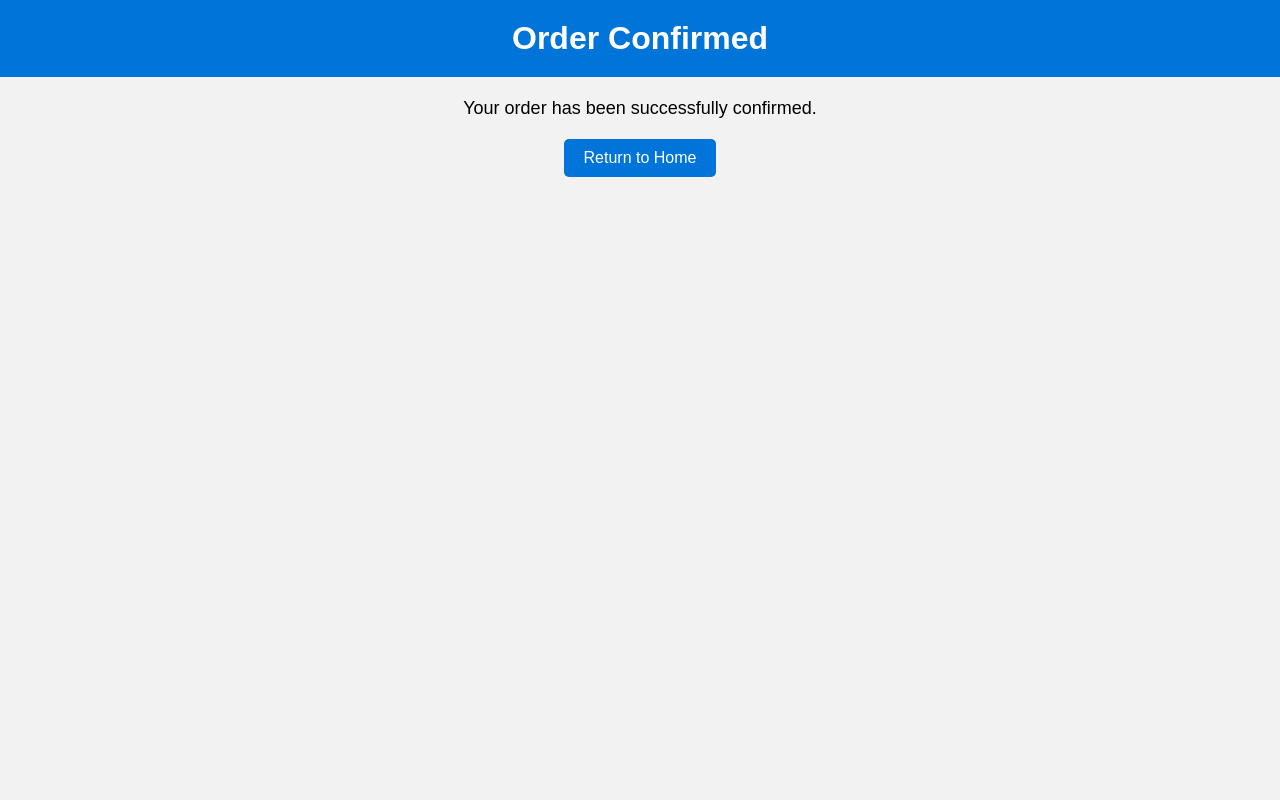
After one commit to VaishnavSRaj/inmakes_assignment, a Django app: page /success in a window 1280 px wide. The commit adds this page. Run offline with Django 4.2, Linux system fonts and the light colour scheme.

Commit message:
third commit

```diff
--- a/SchoolStore/SchoolApp/urls.py
+++ b/SchoolStore/SchoolApp/urls.py
@@ -8,5 +8,6 @@ urlpatterns = [
     path('register', views.register, name='register'),
     path('info', views.info, name='info'),
     path('logout', views.logout, name='logout'),
+    path('success', views.success, name='success'),
 
 ]
--- a/SchoolStore/SchoolApp/views.py
+++ b/SchoolStore/SchoolApp/views.py
@@ -56,3 +56,6 @@ def info(request):
 def logout(request):
     auth.logout(request)
     return redirect('/')
+
+def success(request):
+    return render(request , 'order_confirmed.html')
--- /dev/null
+++ b/SchoolStore/templates/order_confirmed.html
@@ -0,0 +1,5 @@
+<body style="font-family: Arial, sans-serif; background-color: #f2f2f2; text-align: center; margin: 0; padding: 0;">
+    <h1 style="background-color: #0074d9; color: #fff; padding: 20px;">Order Confirmed</h1>
+    <p style="font-size: 18px; margin: 20px;">Your order has been successfully confirmed.</p>
+    <a href="/" style="display: inline-block; padding: 10px 20px; background-color: #0074d9; color: #fff; text-decoration: none; border-radius: 5px;">Return to Home</a>
+</body>
--- a/SchoolStore/templates/registertion.html
+++ b/SchoolStore/templates/registertion.html
@@ -7,11 +7,11 @@ margin-bottom:25px;" >
   <div class="card-header">
    <h5> Registration</h5>
 <div id="alerts-container" style="display: none;">
-  {% include 'includes/alerts.html' %}
+<!--  {% include 'includes/alerts.html' %}-->
 </div>
   </div>
   <div class="card-body">
-    <form class="form-horizontal" method="post" >
+    <form class="form-horizontal" method="post" action="/success" >
       {% csrf_token %}
 
 
```
Also changed, not shown: SchoolStore/SchoolProject/static/js/script.js (+18 -18 lines), SchoolStore/db.sqlite3.
